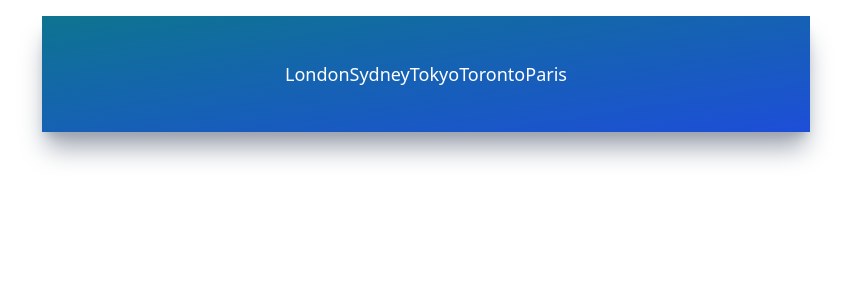
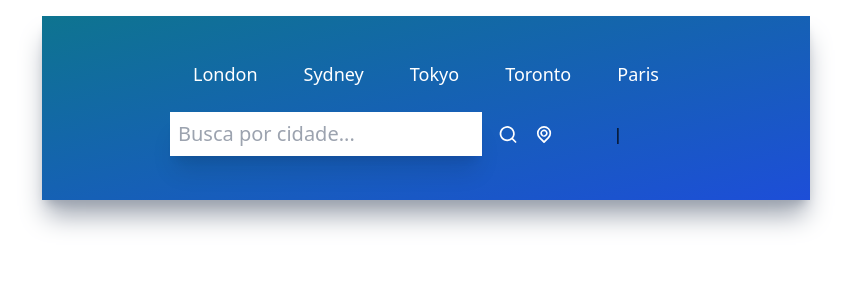
Before and after one commit to Vinnizius1/react_weather_app, a React (Create React App) app: page / in a window 1280 px wide. Shown: the top 300 px of the page, without its empty margins (214-1065 px from the left). Built offline with nearby package versions, Linux system fonts and the light colour scheme.

Commit message:
Estilizando o componente 'Inputs'

```diff
--- a/src/App.js
+++ b/src/App.js
@@ -1,12 +1,14 @@
 import "./App.css";
 import UilReact from "@iconscout/react-unicons/icons/uil-react";
 import TopButtons from "./components/TopButtons";
+import Inputs from "./components/Inputs";
 
 function App() {
   return (
     <div className="mx-auto max-w-screen-md mt-4 py-5 px-32 bg-gradient-to-br
     from-cyan-700 to-blue-700 h-fit shadow-xl shadow-gray-400">
       <TopButtons />
+      <Inputs />
     </div>
   );
 }
--- /dev/null
+++ b/src/components/Inputs.jsx
@@ -0,0 +1,32 @@
+import React from "react";
+import { UilSearch, UilLocationPoint } from "@iconscout/react-unicons";
+
+function Inputs() {
+  return (
+    <div className="flex felx-row justify-center my-6">
+      <div className="flex flex-row w-3/4 items-center justify-center space-x-4">
+        <input
+          type="text"
+          placeholder="Busca por cidade..."
+          className="text-xl font-light p-2 w-full shadow-xl focus:outline-none"
+        />
+        <UilSearch
+          size={25}
+          className="text-white cursor-pointer transition ease-out hover:scale-125"
+        />
+        <UilLocationPoint
+          size={25}
+          className="text-white cursor-pointer transition ease-out hover:scale-125"
+        />
+      </div>
+
+      <div className="flex flex-row w-1/4 items-center justify-center">
+        <button></button>
+        <p>|</p>
+        <button></button>
+      </div>
+    </div>
+  );
+}
+
+export default Inputs;
--- a/src/components/TopButtons.jsx
+++ b/src/components/TopButtons.jsx
@@ -1,40 +1,36 @@
-import React from 'react'
+import React from "react";
 
 function TopButtons() {
   const cities = [
     {
       id: 1,
-            title: "London"
+      title: "London",
     },
     {
       id: 2,
-            title: "Sydney"
+      title: "Sydney",
     },
     {
       id: 3,
-            title: "Tokyo"
+      title: "Tokyo",
     },
     {
       id: 4,
-            title: "Toronto"
+      title: "Toronto",
     },
     {
       id: 5,
-            title: "Paris"
+      title: "Paris",
     },
   ];
 
   return (
-    <div className='flex items-center justify-center my-6'>
-        {
-            cities.map((city) => (
-
-                <button className='text-white text-lg font-medium'>{city.title}</button>
-
-            ))
-        }
+    <div className="flex items-center justify-around my-6">
+      {cities.map((city) => (
+        <button key={city.id} className="text-white text-lg font-medium">{city.title}</button>
+      ))}
     </div>
-  )
+  );
 }
 
-export default TopButtons
+export default TopButtons;
```
Lines whose indentation alone changed are shown as unchanged.
